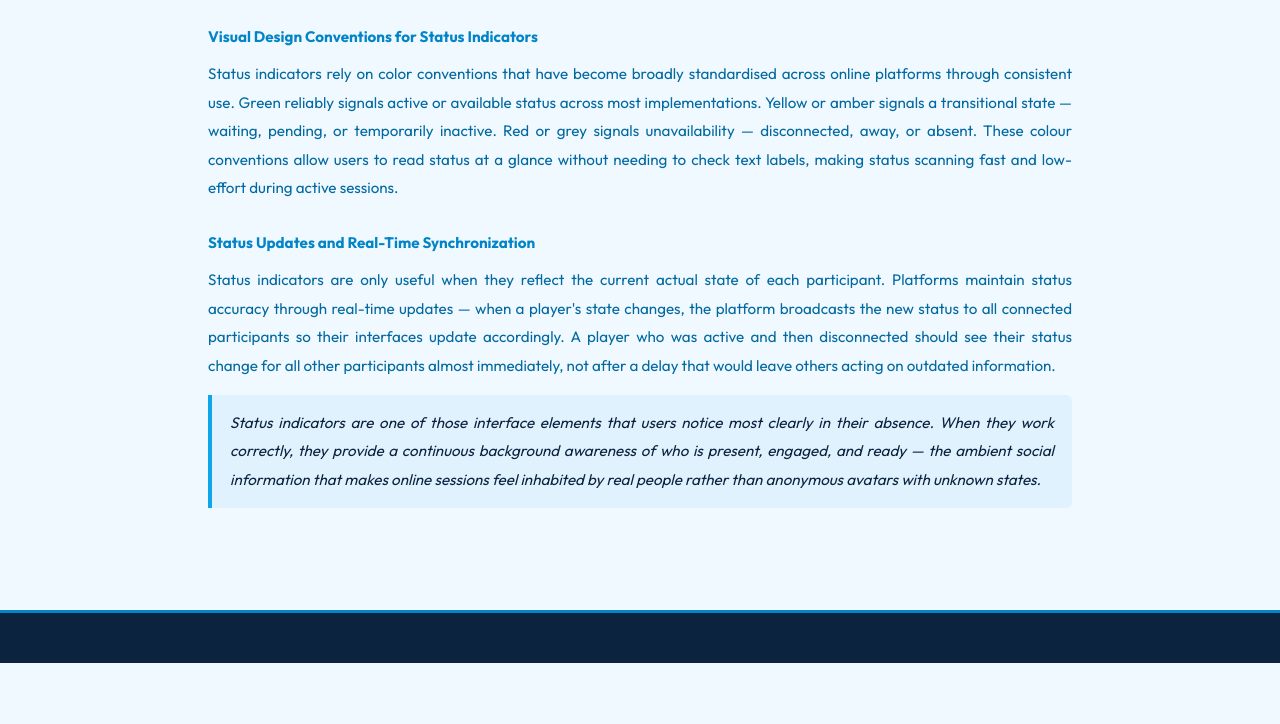
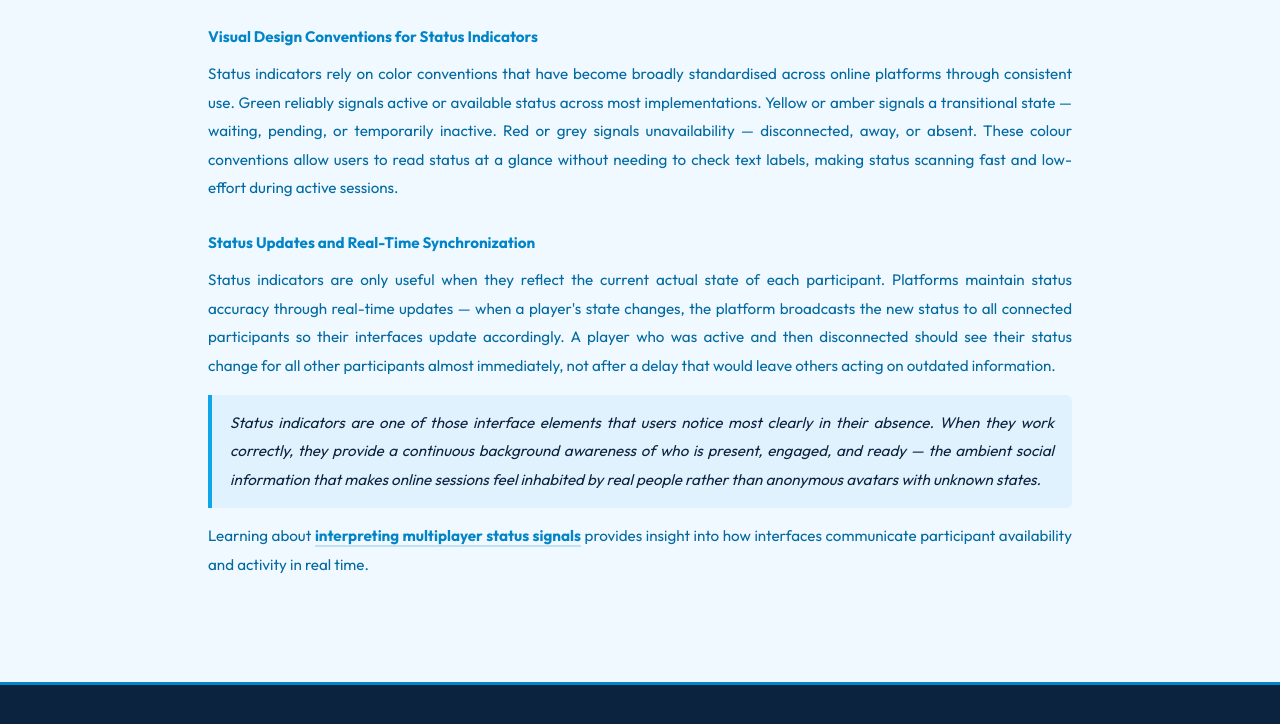
Before and after one commit to sangatechs/Player-Status-Indicators, a plain HTML site: page index.html in a window 1280 px wide. Shown: the part 1474-2198 px from the top of the page. Before the commit the page ends 2137 px from the top, so only its background shows below. Drawn offline with Linux system fonts and the light colour scheme.

Commit message:
Update index.html

```diff
--- a/index.html
+++ b/index.html
@@ -5,6 +5,7 @@
 <meta name="viewport" content="width=device-width, initial-scale=1.0">
 <meta name="robots" content="index, follow">
 <title>Understanding Player Status Indicators in Online Games</title>
+  <meta name="google-site-verification" content="KNnygv27OhcWQXKdlZDHa0dotd4BhWll48jP96Balk4" />
 <meta name="description" content="Status indicators provide quick visual information about what other participants are currently doing — understanding what they mean makes reading an online game interface much easier.">
 <script type="application/ld+json">
 {"@context":"https://schema.org","@type":"Article","headline":"Understanding Player Status Indicators in Online Games","description":"Covers common status concepts such as available, active, waiting, disconnected, away, or unavailable and explains how visual indicators communicate participant state.","publisher":{"@type":"Organization","name":"TeenPattiRoom","url":"https://teenpattiroomapp.com.pk/"}}
@@ -79,6 +80,7 @@ footer span{font-size:.75em;color:#0c2340}
   <h3>Status Updates and Real-Time Synchronization</h3>
   <p>Status indicators are only useful when they reflect the current actual state of each participant. Platforms maintain status accuracy through real-time updates — when a player's state changes, the platform broadcasts the new status to all connected participants so their interfaces update accordingly. A player who was active and then disconnected should see their status change for all other participants almost immediately, not after a delay that would leave others acting on outdated information.</p>
   <p class="highlight">Status indicators are one of those interface elements that users notice most clearly in their absence. When they work correctly, they provide a continuous background awareness of who is present, engaged, and ready — the ambient social information that makes online sessions feel inhabited by real people rather than anonymous avatars with unknown states.</p>
+<p>Learning about <a href="https://spectatormodeswork.22web.org">interpreting multiplayer status signals</a> provides insight into how interfaces communicate participant availability and activity in real time.</p>
 </div>
 <footer><span>&copy; 2026 TeenPattiRoom.com.pk</span><span>teenpattiroomapp.com.pk</span></footer>
 <script>const c=document.createElement('link');c.rel='canonical';c.href=window.location.href;document.head.appendChild(c);</script>
```
